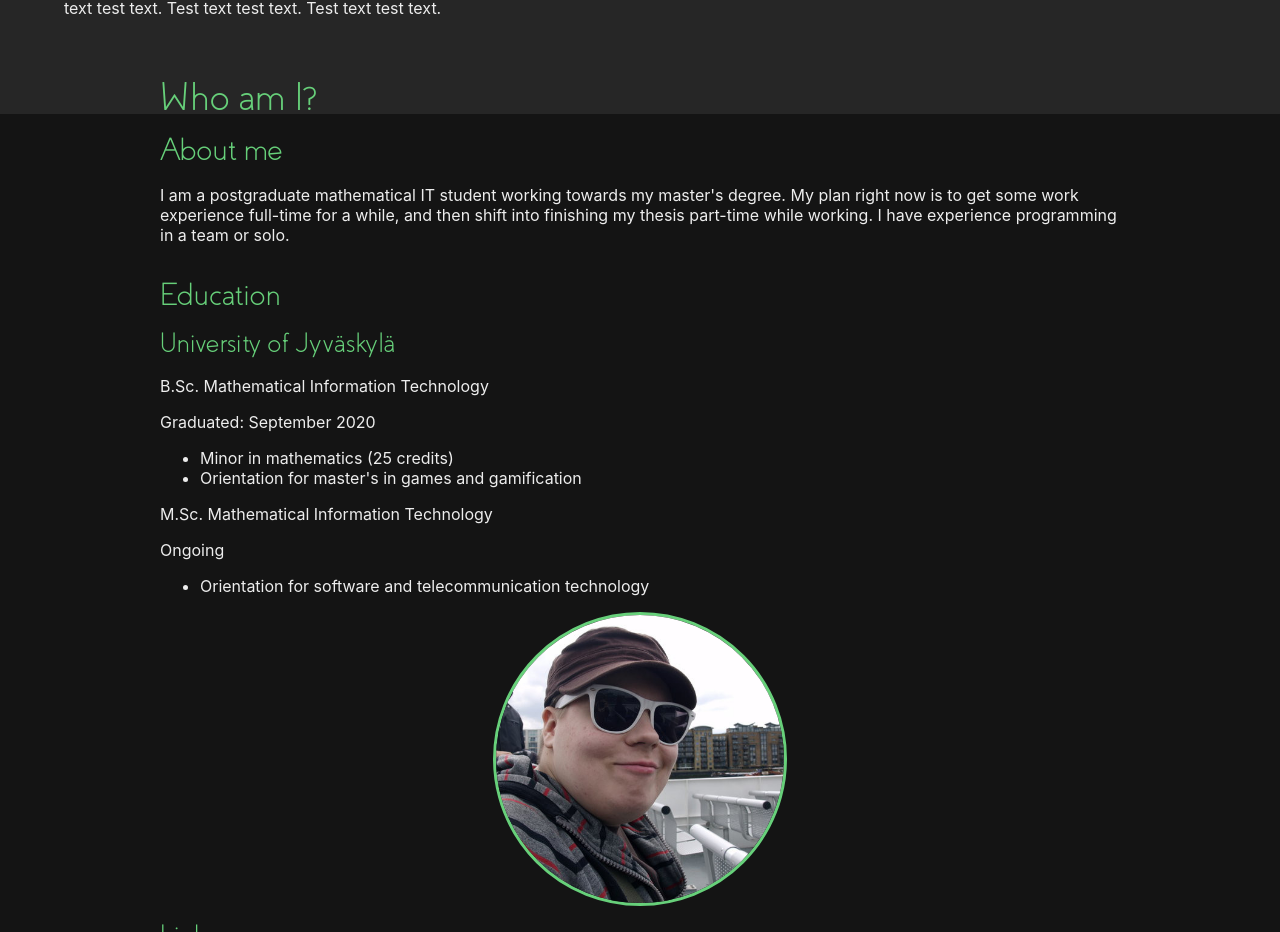
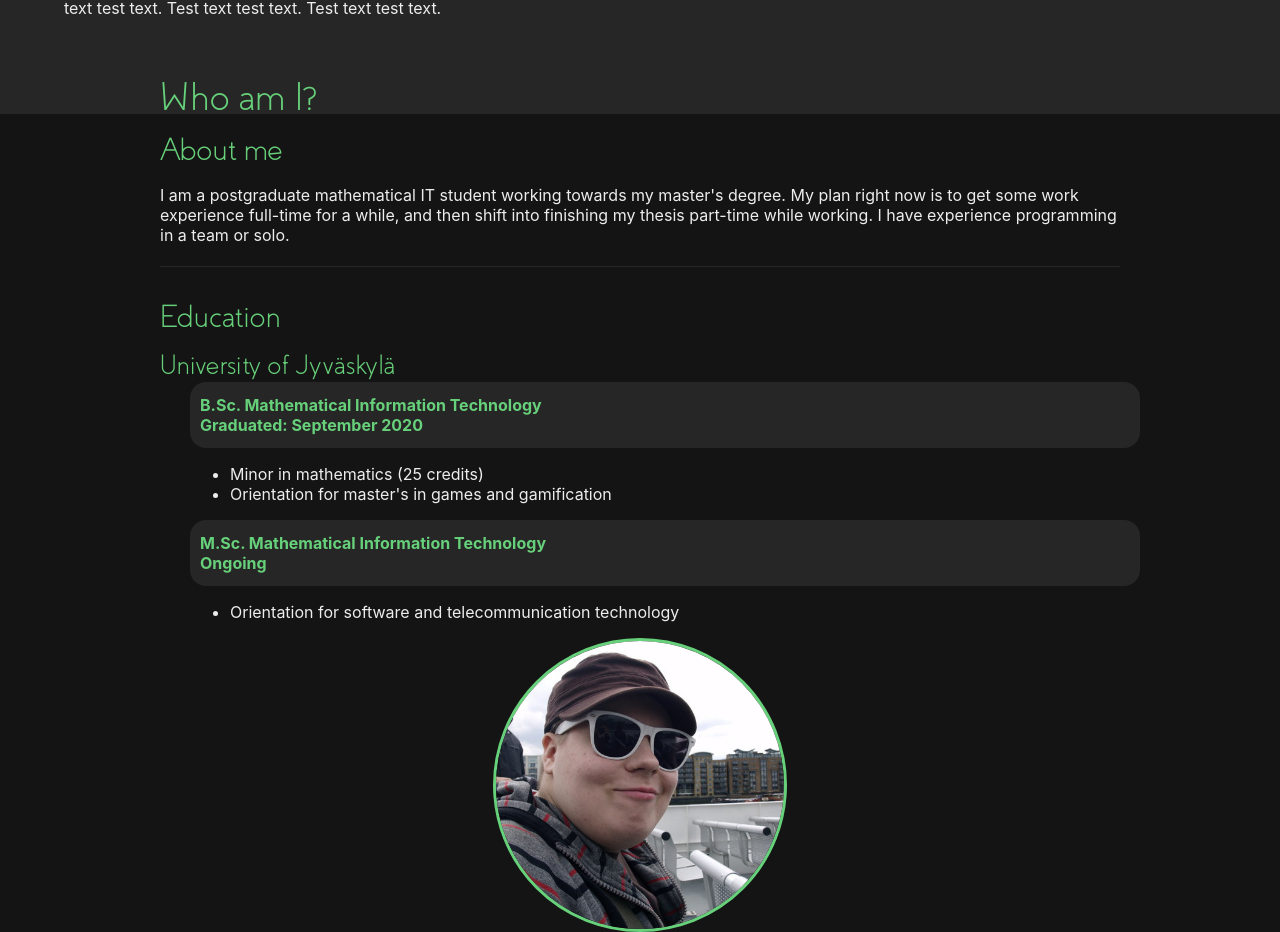
Before and after one commit to KOPFJE/kopf-portfolio-site, a React (Create React App) app: page / in a window 1280 px wide. Shown: the part 3014-3946 px from the top of the page. Built offline with nearby package versions, Linux system fonts and the light colour scheme.

Commit message:
Styling done for static page.

```diff
--- /dev/null
+++ b/src/components/EducationCard.js
@@ -0,0 +1,37 @@
+function EducationCard(props) {
+    const detailslist = [ ["Minor in mathematics (25 credits)", "Orientation for master's in games and gamification"], ["Orientation for software and telecommunication technology"] ];
+    return(
+    <div class="educationCard">
+        <h4>University of Jyväskylä</h4>
+        <DegreeCard
+            degree="B.Sc. Mathematical Information Technology"
+            graduation="Graduated: September 2020"
+            detailslist={ detailslist[0] }
+        />
+        <DegreeCard
+            degree="M.Sc. Mathematical Information Technology"
+            graduation="Ongoing"
+            detailslist={ detailslist[1] }
+        />
+    </div>
+    );
+}
+
+function DegreeCard(props) {
+    const details = props.detailslist;
+    const listDetail = details.map((detail) => <li>{ detail }</li>);
+    return(
+        <div class="degreeCard">
+            <header>
+                <p class="degree">{props.degree}</p>
+                <p class="graduation">{props.graduation}</p>
+            </header>
+            <content>
+                <ul>
+                    {listDetail}
+                </ul>
+            </content>
+        </div>
+    );
+}
+export default EducationCard;
--- a/src/components/Info.js
+++ b/src/components/Info.js
@@ -1,3 +1,5 @@
+import EducationCard from './EducationCard.js';
+
 function Info(props) {
     return(
         <div id="infocontent">
@@ -42,38 +44,15 @@ function Info(props) {
                     </ul>
                 </div>
                 <div id="aboutme">
-                    <h3>About me</h3>
-                    <p>
-                        I am a postgraduate mathematical IT student working towards my master's degree. My plan right now is to get some work experience full-time for a while, and
-                        then shift into finishing my thesis part-time while working. I have experience programming in a team or solo.
-                    </p>
+                    <div class="aboutmecard">
+                        <h3>About me</h3>
+                        <p>
+                            I am a postgraduate mathematical IT student working towards my master's degree. My plan right now is to get some work experience full-time for a while, and
+                            then shift into finishing my thesis part-time while working. I have experience programming in a team or solo.
+                        </p>
+                    </div>
                     <h3>Education</h3>
-                    <div class="educationCard">
-                        <h4>University of Jyväskylä</h4>
-                        <div>
-                            <header>
-                                <p>B.Sc. Mathematical Information Technology</p>
-                                <p>Graduated: September 2020</p>
-                            </header>
-                            <content>
-                                <ul>
-                                    <li>Minor in mathematics (25 credits)</li>
-                                    <li>Orientation for master's in games and gamification</li>
-                                </ul>
-                            </content>
-                        </div>
-                    </div>
-                    <div>
-                    <header>
-                            <p>M.Sc. Mathematical Information Technology</p>
-                            <p>Ongoing</p>
-                        </header>
-                        <content>
-                            <ul>
-                                <li>Orientation for software and telecommunication technology</li>
-                            </ul>
-                        </content>
-                    </div>
+                        <EducationCard />
                 </div>
             </div>
         </div>
--- a/src/index.css
+++ b/src/index.css
@@ -296,6 +296,29 @@ a:hover {
   margin-bottom: 10px;
 }
 
+.aboutmecard {
+  padding-bottom: 5px;
+  border-bottom: 1px solid #262626;
+}
+
+.degreeCard {
+  padding-left: 30px;
+}
+
+.degreeCard header p {
+  line-height: 0.25em;
+  color: #67d07a;
+  font-weight: bold;
+}
+
+.degreeCard header {
+  display: block;
+  background: #262626;
+  width: 100%;
+  padding: 5px 10px 5px 10px;
+  border-radius: 1em;
+}
+
 /* Footer-component */
 #mainfooter {
   height: 8em;
```
